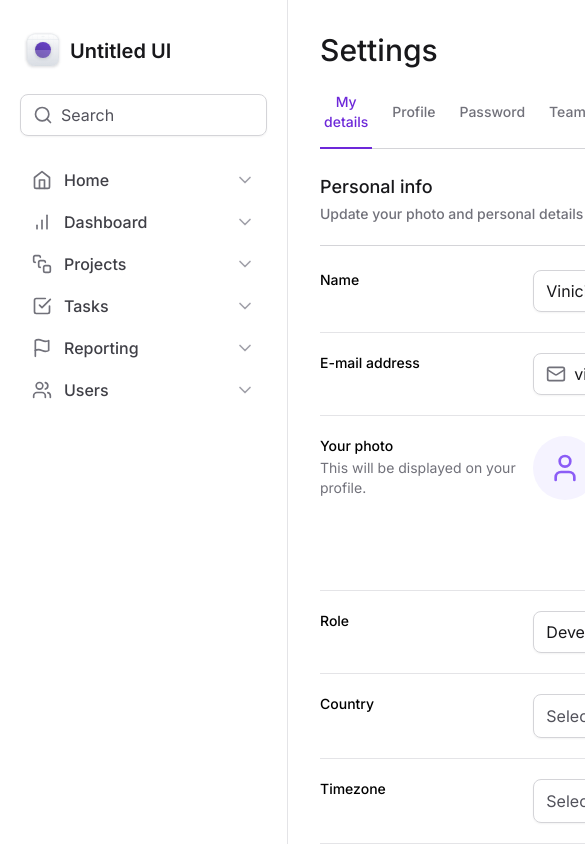
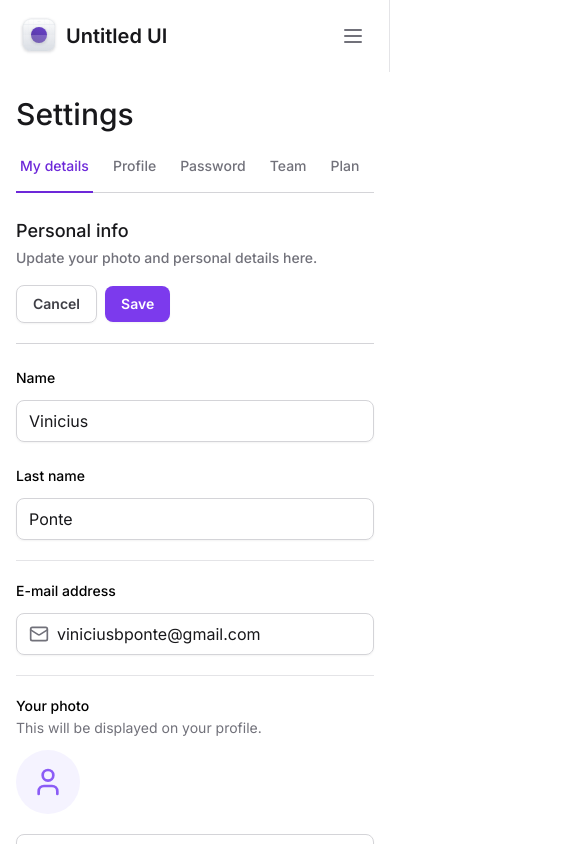
Before and after one commit to ViniciusPonte/ignite-tailwind, a Next.js app: page / in a window 390 px wide. Shown: the top 844 px of the page, 585 px wide, since content can reach past the window. Built offline with nearby package versions, Linux system fonts and the light colour scheme.

Commit message:
responsive

```diff
--- a/package.json
+++ b/package.json
@@ -10,6 +10,8 @@
   },
   "dependencies": {
     "@formkit/auto-animate": "^0.8.0",
+    "@radix-ui/react-collapsible": "^1.0.3",
+    "@radix-ui/react-scroll-area": "^1.0.5",
     "@radix-ui/react-select": "^2.0.0",
     "@radix-ui/react-tabs": "^1.0.4",
     "framer-motion": "^10.16.4",
--- a/src/app/layout.tsx
+++ b/src/app/layout.tsx
@@ -18,9 +18,11 @@ export default function RootLayout({
   return (
     <html lang="en" className="antialiased">
       <body className={inter.className}>
-        <div className="grid min-h-screen grid-cols-app">
+        <div className="min-h-screen lg:grid lg:grid-cols-app">
           <Sidebar />
-          <main className="px-8 pb-12 pt-8">{children}</main>
+          <main className="max-w-[100vw] px-4 pb-12 pt-24 lg:col-start-2 lg:px-8 lg:pb-12 lg:pt-8">
+            {children}
+          </main>
         </div>
       </body>
     </html>
--- a/src/app/page.tsx
+++ b/src/app/page.tsx
@@ -16,7 +16,7 @@ export default function Home() {
       <SettingTabs />
 
       <div className="mt-6 flex flex-col ">
-        <div className="flex items-center justify-between border-b border-zinc-300 pb-5">
+        <div className="flex flex-col justify-between gap-4 border-b border-zinc-300 pb-5 lg:flex-row lg:items-center">
           <div className="space-y-1">
             <h2 className="text-lg font-medium text-zinc-900">Personal info</h2>
             <span className="text-sm font-medium text-zinc-500">
@@ -37,25 +37,34 @@ export default function Home() {
           action=""
           className="mt-6 flex w-full flex-col gap-5 divide-y divide-zinc-200"
         >
-          <div className="grid grid-cols-form gap-3">
+          <div className="flex flex-col gap-3 lg:grid lg:grid-cols-form">
             <label
               htmlFor="firstName"
               className="font-zinc-700 text-sm font-medium"
             >
               Name
             </label>
-            <div className="grid grid-cols-2 gap-6">
+            <div className="flex flex-col gap-6 lg:grid lg:grid-cols-form">
               <Input.Root>
                 <Input.Control id="firstName" defaultValue="Vinicius" />
               </Input.Root>
 
-              <Input.Root>
-                <Input.Control defaultValue="Ponte" />
-              </Input.Root>
+              <div className="flex flex-col gap-3 lg:block">
+                <label
+                  htmlFor="lastName"
+                  className="font-zinc-700 text-sm font-medium lg:sr-only"
+                >
+                  Last name
+                </label>
+
+                <Input.Root>
+                  <Input.Control id="lastName" defaultValue="Ponte" />
+                </Input.Root>
+              </div>
             </div>
           </div>
 
-          <div className="grid grid-cols-form gap-3 pt-5">
+          <div className="flex flex-col gap-3 pt-5 lg:grid lg:grid-cols-form">
             <label
               htmlFor="email"
               className="font-zinc-700 text-sm font-medium"
@@ -74,7 +83,7 @@ export default function Home() {
             </Input.Root>
           </div>
 
-          <div className="grid grid-cols-form gap-3 pt-5">
+          <div className="flex flex-col gap-3 pt-5 lg:grid lg:grid-cols-form">
             <label
               htmlFor="photo"
               className="font-zinc-700 text-sm font-medium"
@@ -84,14 +93,14 @@ export default function Home() {
                 This will be displayed on your profile.
               </p>
             </label>
-            <FileInput.Root className="flex items-start gap-5">
+            <FileInput.Root className="flex flex-col gap-5 lg:flex-row lg:items-start">
               <FileInput.ImagePreview />
               <FileInput.Trigger />
               <FileInput.Control />
             </FileInput.Root>
           </div>
 
-          <div className="grid grid-cols-form gap-3 pt-5">
+          <div className="flex flex-col gap-3 pt-5 lg:grid lg:grid-cols-form">
             <label htmlFor="role" className="font-zinc-700 text-sm font-medium">
               Role
             </label>
@@ -100,7 +109,7 @@ export default function Home() {
             </Input.Root>
           </div>
 
-          <div className="grid grid-cols-form gap-3 pt-5">
+          <div className="flex flex-col gap-3 pt-5 lg:grid lg:grid-cols-form">
             <label
               htmlFor="country"
               className="font-zinc-700 text-sm font-medium"
@@ -114,7 +123,7 @@ export default function Home() {
             </Select>
           </div>
 
-          <div className="grid grid-cols-form gap-3 pt-5">
+          <div className="flex flex-col gap-3 pt-5 lg:grid lg:grid-cols-form">
             <label
               htmlFor="timezone"
               className="font-zinc-700 text-sm font-medium"
@@ -130,7 +139,7 @@ export default function Home() {
             </Select>
           </div>
 
-          <div className="grid grid-cols-form gap-3 pt-5">
+          <div className="flex flex-col gap-3 pt-5 lg:grid lg:grid-cols-form">
             <label htmlFor="bio" className="font-zinc-700 text-sm font-medium">
               Bio
               <p className="mt-0.5 text-sm font-normal text-zinc-500">
@@ -138,7 +147,7 @@ export default function Home() {
               </p>
             </label>
             <div className="space-y-3">
-              <div className="grid grid-cols-2 gap-3">
+              <div className="flex flex-col gap-3 lg:grid lg:grid-cols-2">
                 <Select placeholder="" defaultValue="normal">
                   <SelectItem value="normal" text="Normal text" />
                   <SelectItem value="md" text="Markdown" />
@@ -181,7 +190,7 @@ export default function Home() {
             </div>
           </div>
 
-          <div className="grid grid-cols-form gap-3 pt-5">
+          <div className="flex flex-col gap-3 pt-5 lg:grid lg:grid-cols-form">
             <label
               htmlFor="portfolio"
               className="font-zinc-700 text-sm font-medium"
--- a/src/components/SettingsTabs/TabItem.tsx
+++ b/src/components/SettingsTabs/TabItem.tsx
@@ -15,7 +15,7 @@ export function TabItem({ value, title, isSelected = false }: TabItemProps) {
       value={value}
       className=" group relative px-1 pb-4 text-sm font-medium text-zinc-500 outline-none hover:text-violet-700 data-[state=active]:text-violet-700"
     >
-      <span className="rounded group-focus-visible:ring-2 group-focus-visible:ring-violet-400 group-focus-visible:ring-offset-4">
+      <span className="whitespace-nowrap rounded group-focus-visible:ring-2 group-focus-visible:ring-violet-400 group-focus-visible:ring-offset-4">
         {title}
       </span>
 
--- a/src/components/SettingsTabs/index.tsx
+++ b/src/components/SettingsTabs/index.tsx
@@ -2,12 +2,15 @@
 import * as Tabs from '@radix-ui/react-tabs'
 import { TabItem } from './TabItem'
 import { useState } from 'react'
+import * as ScrollArea from '@radix-ui/react-scroll-area'
 
 export function SettingTabs() {
   const [currentTab, setCurrentTab] = useState('tab1')
 
   return (
     <Tabs.Root value={currentTab} onValueChange={setCurrentTab}>
+      <ScrollArea.Root className="w-full" type="scroll">
+        <ScrollArea.Viewport className="w-full overflow-x-scroll">
           <Tabs.List className="zinc-200 mt-6 flex w-full items-center gap-4 border-b border-zinc-300">
             <TabItem
               value="tab1"
@@ -24,8 +27,16 @@ export function SettingTabs() {
               title="Password"
               isSelected={currentTab === 'tab3'}
             />
-        <TabItem value="tab4" title="Team" isSelected={currentTab === 'tab4'} />
-        <TabItem value="tab5" title="Plan" isSelected={currentTab === 'tab5'} />
+            <TabItem
+              value="tab4"
+              title="Team"
+              isSelected={currentTab === 'tab4'}
+            />
+            <TabItem
+              value="tab5"
+              title="Plan"
+              isSelected={currentTab === 'tab5'}
+            />
             <TabItem
               value="tab6"
               title="Billing"
@@ -52,6 +63,14 @@ export function SettingTabs() {
               isSelected={currentTab === 'tab10'}
             />
           </Tabs.List>
+        </ScrollArea.Viewport>
+        <ScrollArea.Scrollbar
+          className="flex h-0.5 translate-y-1.5 touch-none select-none flex-col bg-zinc-100"
+          orientation="horizontal"
+        >
+          <ScrollArea.Thumb className="relative flex-1 rounded-lg bg-zinc-300" />
+        </ScrollArea.Scrollbar>
+      </ScrollArea.Root>
     </Tabs.Root>
   )
 }
--- a/src/components/Sidebar/index.tsx
+++ b/src/components/Sidebar/index.tsx
@@ -1,3 +1,4 @@
+'use client'
 import {
   BarChart,
   CheckSquare,
@@ -5,6 +6,7 @@ import {
   Flag,
   Home,
   LifeBuoy,
+  Menu,
   Search,
   SquareStack,
   Users,
@@ -14,12 +16,25 @@ import { NavItem } from './NavItem'
 import { UsedSpaceWidget } from './UsedSpaceWidget'
 import { Profile } from './Profile'
 import * as Input from '../Form/Input'
+import * as Collapsible from '@radix-ui/react-collapsible'
+import { Button } from '../Button'
 
 export function Sidebar() {
   return (
-    <aside className="flex flex-col gap-6 border-r border-zinc-200 px-5 py-8">
+    <Collapsible.Root className="fixed left-0 right-0 top-0 z-20 flex flex-col gap-6 border-r border-zinc-200 bg-white p-4 data-[state=open]:bottom-0 data-[state=open]:h-screen lg:right-auto lg:w-80 lg:border-r lg:px-5 lg:py-8 lg:data-[state=closed]:bottom-0 lg:data-[state=closed]:h-screen">
+      <div className="flex items-center justify-between">
         <Logo />
+        <Collapsible.Trigger asChild className="lg:hidden">
+          <Button variant="ghost">
+            <Menu className="h-6 w-6" />
+          </Button>
+        </Collapsible.Trigger>
+      </div>
 
+      <Collapsible.Content
+        forceMount
+        className="flex flex-1 flex-col gap-6 data-[state=closed]:hidden lg:data-[state=closed]:flex"
+      >
         <Input.Root>
           <Input.Prefix>
             <Search className="h-5 w-5 text-zinc-500" />
@@ -48,6 +63,7 @@ export function Sidebar() {
 
           <Profile />
         </div>
-    </aside>
+      </Collapsible.Content>
+    </Collapsible.Root>
   )
 }
```
Also changed, not shown: 1 other file (tests, documents, lock files or other folders). Lines whose indentation alone changed are shown as unchanged.
